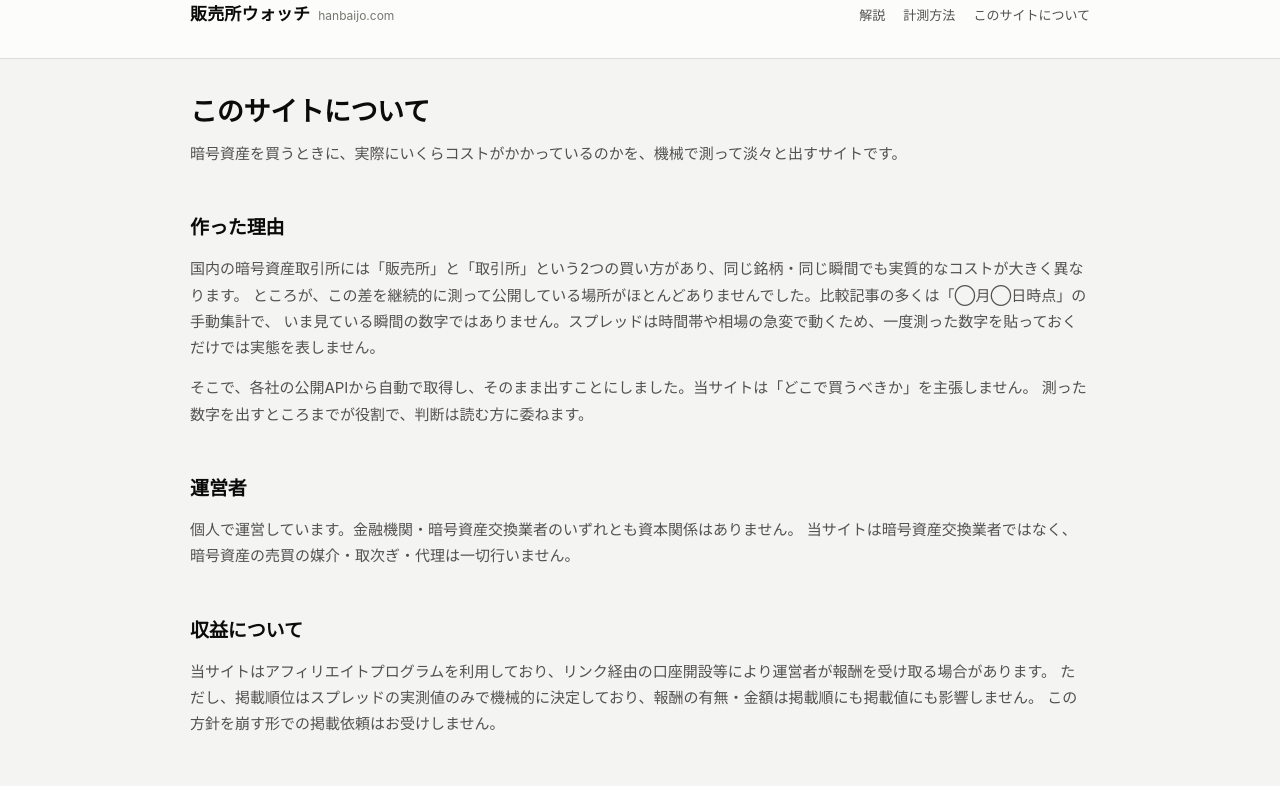
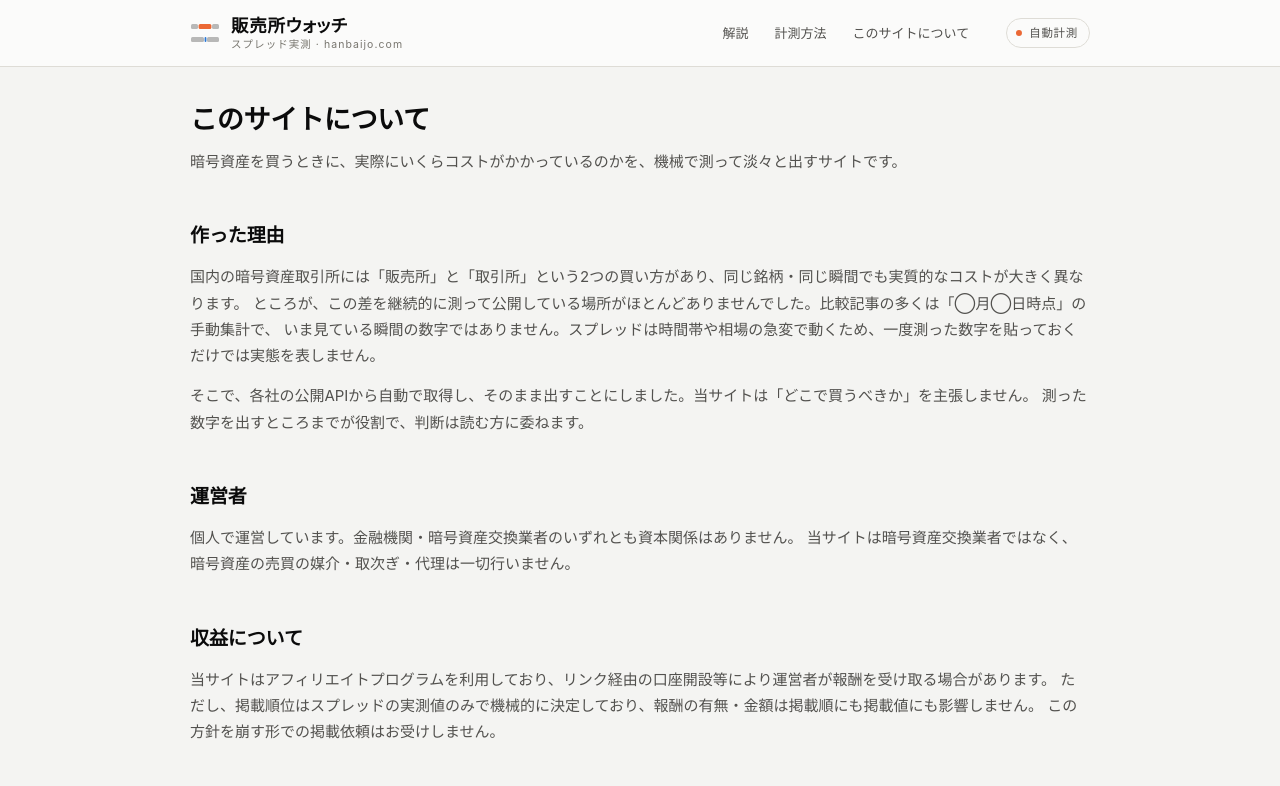
Before and after one commit to mrok18/hanbaijo, a Next.js app: page /about in a window 1280 px wide. Shown: the top 786 px of the page. Built offline with nearby package versions, Linux system fonts and the light colour scheme.

Commit message:
ヘッダー刷新: スプレッドを表すロゴマーク・sticky化・自動計測バッジを追加

```diff
--- a/app/globals.css
+++ b/app/globals.css
@@ -40,13 +40,75 @@ a { color: var(--series-exchange); }
 .wrap { max-width: 940px; margin: 0 auto; padding: 0 20px; }
 
 /* header / footer */
-.site-header { border-bottom: 1px solid var(--border); background: var(--surface-1); }
-.site-header .wrap { display: flex; align-items: baseline; gap: 22px; height: 58px; }
-.brand { font-weight: 700; font-size: 17px; color: var(--text-primary); text-decoration: none; letter-spacing: .01em; }
-.brand span { color: var(--text-muted); font-weight: 400; font-size: 12px; margin-left: 8px; letter-spacing: 0; }
-.site-header nav { margin-left: auto; display: flex; gap: 18px; font-size: 13px; }
-.site-header nav a { color: var(--text-secondary); text-decoration: none; }
+.site-header {
+  position: sticky; top: 0; z-index: 50;
+  border-bottom: 1px solid var(--border);
+  background: color-mix(in srgb, var(--surface-1) 88%, transparent);
+  backdrop-filter: saturate(1.6) blur(12px);
+  -webkit-backdrop-filter: saturate(1.6) blur(12px);
+}
+.site-header .wrap { display: flex; align-items: center; gap: 26px; height: 66px; }
+
+.brand { display: flex; align-items: center; gap: 11px; text-decoration: none; color: var(--text-primary); }
+.brand .mark { width: 30px; height: 30px; flex: 0 0 30px; }
+.mark .m-bar      { fill: var(--text-primary); opacity: .28; }
+.mark .m-dealer   { fill: var(--series-dealer); }
+.mark .m-exchange { fill: var(--series-exchange); }
+.brand:hover .m-bar { opacity: .42; }
+.brand-text { display: flex; flex-direction: column; line-height: 1.25; }
+.brand-name {
+  font-weight: 700; font-size: 17.5px; letter-spacing: .04em;
+  font-feature-settings: "palt";
+}
+.brand-sub {
+  font-size: 10.5px; letter-spacing: .10em; color: var(--text-muted);
+  text-transform: lowercase; margin-top: 2px;
+}
+
+.site-header nav { margin-left: auto; display: flex; gap: 4px; font-size: 13px; }
+.site-header nav a {
+  position: relative; color: var(--text-secondary); text-decoration: none;
+  padding: 7px 11px; border-radius: 7px; white-space: nowrap;
+  transition: color .15s ease, background-color .15s ease;
+}
+.site-header nav a::after {
+  content: ""; position: absolute; left: 11px; right: 11px; bottom: 4px; height: 1.5px;
+  background: var(--series-exchange); border-radius: 2px;
+  transform: scaleX(0); transform-origin: left; transition: transform .18s ease;
+}
 .site-header nav a:hover { color: var(--text-primary); }
+.site-header nav a:hover::after { transform: scaleX(1); }
+
+.live {
+  display: inline-flex; align-items: center; gap: 7px;
+  font-size: 11.5px; letter-spacing: .06em; color: var(--text-secondary);
+  border: 1px solid var(--border); border-radius: 999px; padding: 4px 11px 4px 9px;
+  white-space: nowrap;
+}
+.live i {
+  width: 6px; height: 6px; border-radius: 50%; background: var(--series-dealer);
+  box-shadow: 0 0 0 0 color-mix(in srgb, var(--series-dealer) 60%, transparent);
+  animation: pulse 2.4s ease-out infinite;
+}
+@keyframes pulse {
+  0%   { box-shadow: 0 0 0 0 color-mix(in srgb, var(--series-dealer) 55%, transparent); }
+  70%  { box-shadow: 0 0 0 7px transparent; }
+  100% { box-shadow: 0 0 0 0 transparent; }
+}
+@media (prefers-reduced-motion: reduce) { .live i { animation: none; } }
+
+@media (max-width: 720px) {
+  .site-header .wrap { height: 58px; gap: 14px; }
+  .brand-sub { display: none; }
+  .brand-name { font-size: 16px; }
+  .site-header nav { gap: 0; font-size: 12.5px; }
+  .site-header nav a { padding: 6px 8px; }
+  .live { display: none; }
+}
+@media (max-width: 460px) {
+  .site-header nav a:nth-child(3) { display: none; }
+}
+
 .site-footer { border-top: 1px solid var(--border); margin-top: 64px; padding: 28px 0 48px; font-size: 12.5px; color: var(--text-muted); background: var(--surface-1); }
 .site-footer a { color: var(--text-secondary); }
 
--- a/app/layout.tsx
+++ b/app/layout.tsx
@@ -19,14 +19,29 @@ export default function RootLayout({ children }: { children: React.ReactNode })
       <body>
         <header className="site-header">
           <div className="wrap">
-            <Link href="/" className="brand">
-              販売所ウォッチ<span>hanbaijo.com</span>
+            <Link href="/" className="brand" aria-label="販売所ウォッチ トップページ">
+              <svg className="mark" viewBox="0 0 30 30" aria-hidden="true">
+                {/* 上段=販売所（広いスプレッド） 下段=取引所（狭いスプレッド） */}
+                <rect x="1" y="6" width="7" height="5" rx="1.5" className="m-bar" />
+                <rect x="8.6" y="6" width="12.8" height="5" rx="1.5" className="m-dealer" />
+                <rect x="22" y="6" width="7" height="5" rx="1.5" className="m-bar" />
+                <rect x="1" y="19" width="13" height="5" rx="1.5" className="m-bar" />
+                <rect x="14.6" y="19" width="1.8" height="5" rx="0.9" className="m-exchange" />
+                <rect x="17" y="19" width="12" height="5" rx="1.5" className="m-bar" />
+              </svg>
+              <span className="brand-text">
+                <span className="brand-name">販売所ウォッチ</span>
+                <span className="brand-sub">スプレッド実測 · hanbaijo.com</span>
+              </span>
             </Link>
             <nav>
               <Link href="/articles">解説</Link>
               <Link href="/method">計測方法</Link>
               <Link href="/about">このサイトについて</Link>
             </nav>
+            <span className="live" title="各社の公開APIから自動で取得しています">
+              <i /> 自動計測
+            </span>
           </div>
         </header>
         <main className="wrap">{children}</main>
```
